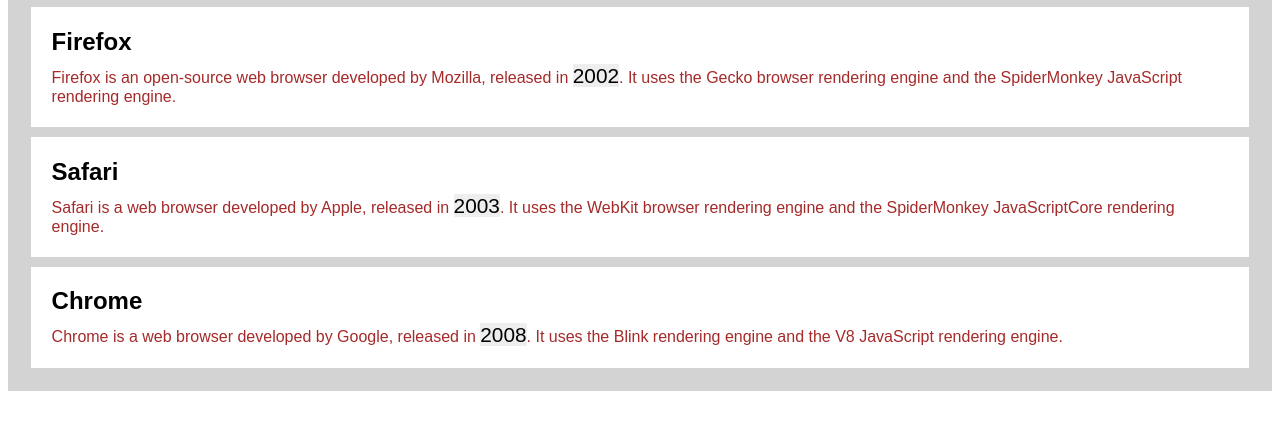
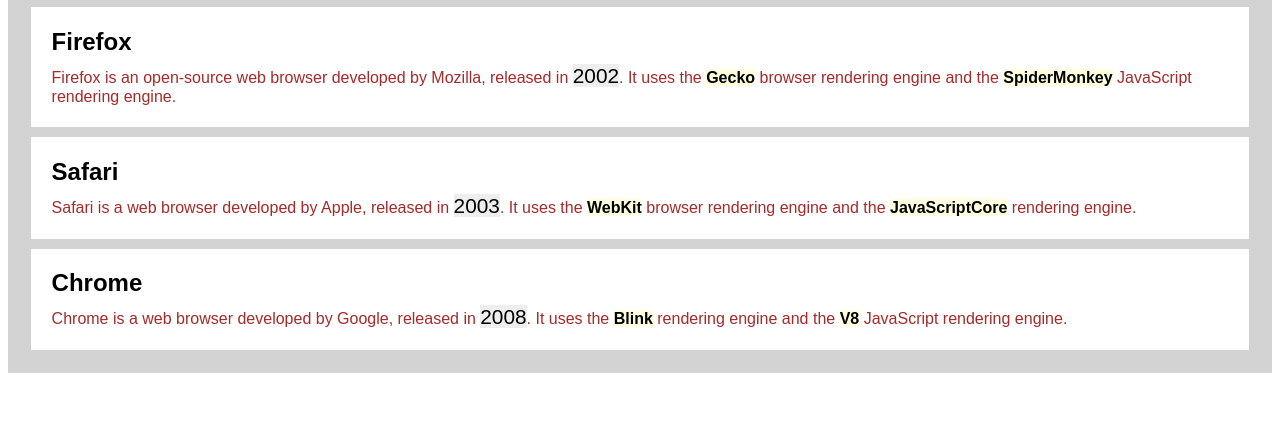
Before and after one commit to edwardtanguay/sass_base, a plain HTML site: page index.html in a window 1280 px wide. Shown: the part 96-526 px from the top of the page. Drawn offline with Linux system fonts and the light colour scheme.

Commit message:
add strong

```diff
--- a/index.html
+++ b/index.html
@@ -44,6 +44,11 @@
 		background-color: #eee;
 		color: black;
 	}
+
+	.browser>p>strong {
+		background-color: lightyellow;
+		color: black;
+	}
 </style>
 </head>
 
@@ -52,18 +57,18 @@
 		<h1>Web Browsers</h1>
 		<article class="browser">
 			<h2>Firefox</h2>
-			<p>Firefox is an open-source web browser developed by Mozilla, released in <span class="year">2002</span>. It uses the Gecko browser
-				rendering engine and the SpiderMonkey JavaScript rendering engine.</p>
+			<p>Firefox is an open-source web browser developed by Mozilla, released in <span class="year">2002</span>. It uses the <strong>Gecko</strong> browser
+				rendering engine and the <strong>SpiderMonkey</strong> JavaScript rendering engine.</p>
 		</article>
 		<article class="browser">
 			<h2>Safari</h2>
-			<p>Safari is a web browser developed by Apple, released in <span class="year">2003</span>. It uses the WebKit browser
-				rendering engine and the SpiderMonkey JavaScriptCore rendering engine.</p>
+			<p>Safari is a web browser developed by Apple, released in <span class="year">2003</span>. It uses the <strong>WebKit</strong> browser
+				rendering engine and the <strong>JavaScriptCore</strong> rendering engine.</p>
 		</article>
 		<article class="browser">
 			<h2>Chrome</h2>
-			<p>Chrome is a web browser developed by Google, released in <span class="year">2008</span>. It uses the Blink rendering
-				engine and the V8 JavaScript rendering engine.</p>
+			<p>Chrome is a web browser developed by Google, released in <span class="year">2008</span>. It uses the <strong>Blink</strong> rendering
+				engine and the <strong>V8</strong> JavaScript rendering engine.</p>
 		</article>
 </body>
 
```
